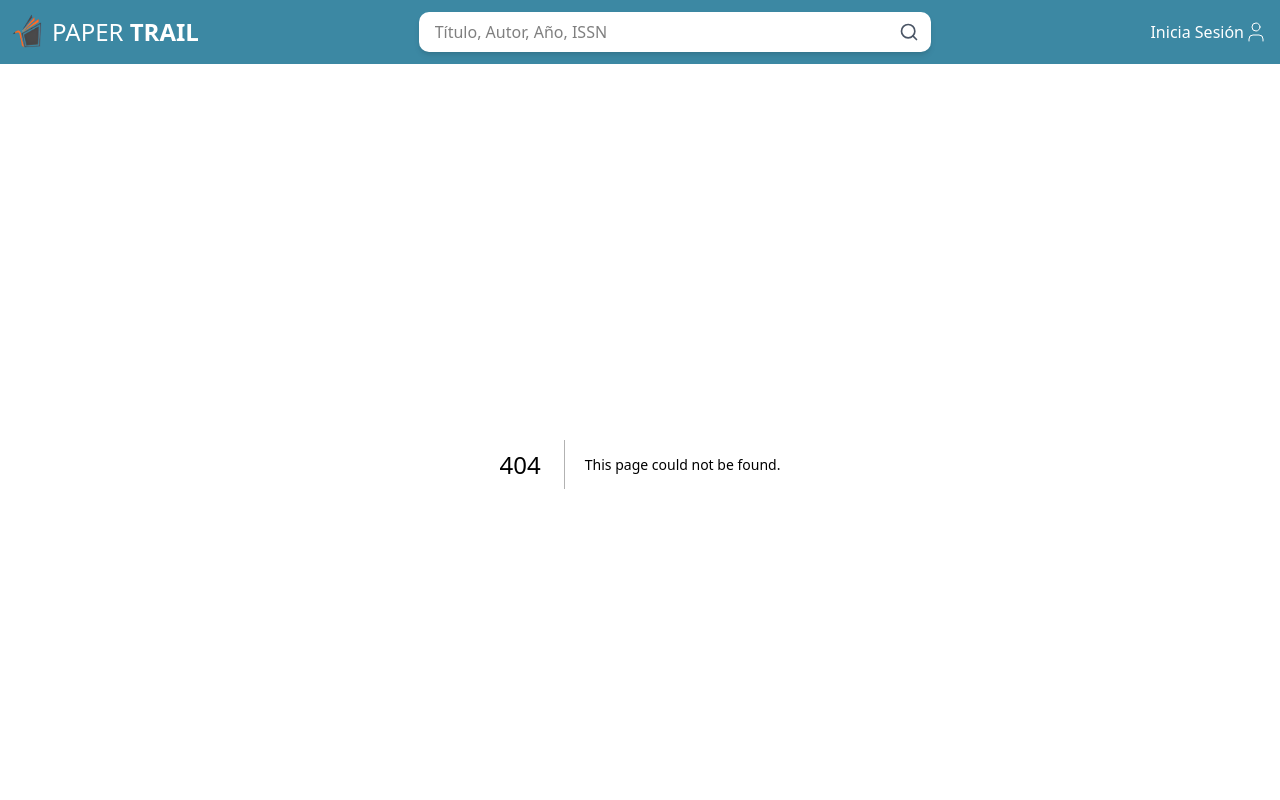
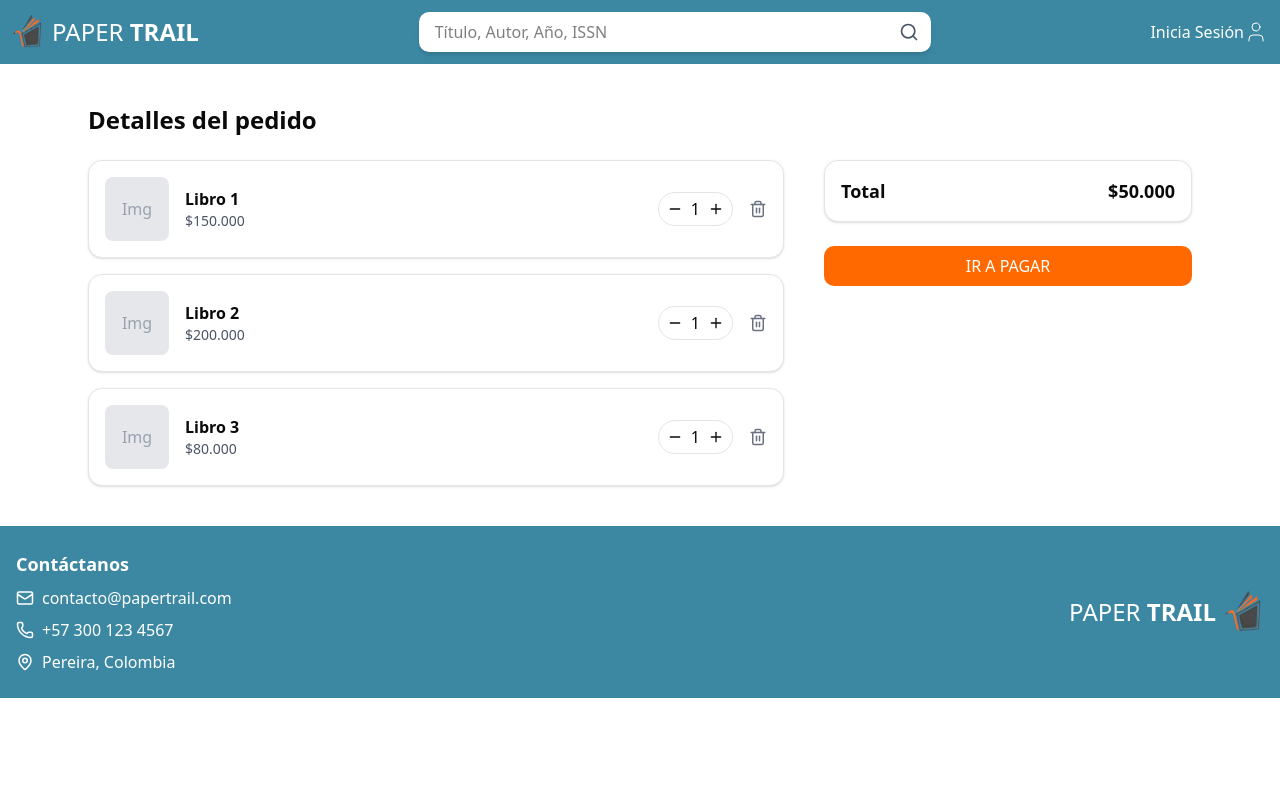
Before and after one commit to sofia0281/PaperTrailV2, a Next.js app in the folder frontend/: page /routes/previewshoppingcart in a window 1280 px wide. Before the commit this address had no page. Shown: the top 800 px of the page. Built offline with nearby package versions, Linux system fonts and the light colour scheme.

Commit message:
Preview Shopping cart

```diff
--- /dev/null
+++ b/frontend/app/routes/previewshoppingcart/page.tsx
@@ -0,0 +1,8 @@
+import PreviewShoppingCart  from "@/components/compras/previewshoppingcart";
+
+
+export default function Page(){
+    return(
+        <PreviewShoppingCart />
+    )
+}
--- /dev/null
+++ b/frontend/components/compras/previewshoppingcart.tsx
@@ -0,0 +1,31 @@
+'use client';
+import CardPreviewShoppingCart from "../ui/cardpreviewshoppingcart";
+
+const PreviewShoppingCart = () => {
+  return (
+    <div className="max-w-6xl mx-auto px-6 py-10 flex flex-col md:flex-row gap-10">
+      {/* Div 1: Productos */}
+      <div className="flex-1">
+        <h2 className="text-2xl font-bold mb-6">Detalles del pedido</h2>
+        <CardPreviewShoppingCart/>
+      </div>
+
+      {/* Div 2: Total y botón */}
+      <div className="w-full md:w-1/3 flex flex-col justify-between h-full space-y-6">
+        <div className="mt-14 border rounded-xl p-4 bg-white shadow-sm flex justify-between items-center font-semibold text-lg">
+            <span>Total</span>
+            <span>$50.000</span>
+        </div>
+
+        <div className="mt-auto">
+            <button className="cursor-pointer bg-orange-500 hover:bg-green-500 text-white w-full py-2 rounded-lg font-medium">
+            IR A PAGAR
+            </button>
+        </div>
+     </div>
+
+    </div>
+  );
+};
+
+export default PreviewShoppingCart;
--- /dev/null
+++ b/frontend/components/ui/cardpreviewshoppingcart.tsx
@@ -0,0 +1,82 @@
+"use client"
+import { useState } from 'react';
+import { Minus, Plus, Trash2 } from 'lucide-react';
+
+type Product = {
+  id: number;
+  name: string;
+  price: number;
+  quantity: number;
+};
+
+const initialProducts: Product[] = [
+  { id: 1, name: 'Libro 1', price: 150000, quantity: 1 },
+  { id: 2, name: 'Libro 2', price: 200000, quantity: 1 },
+  { id: 3, name: 'Libro 3', price: 80000, quantity: 1 },
+];
+
+const CardPreviewShoppingCart = ()=>{
+    const [products, setProducts] = useState<Product[]>(initialProducts);
+
+    const handleQuantity = (id: number, change: number) => {
+      setProducts((prev) =>
+        prev.map((product) =>
+          product.id === id
+            ? {
+                ...product,
+                quantity: Math.max(1, product.quantity + change),
+              }
+            : product
+        )
+      );
+    };
+
+    const handleRemove = (id: number) => {
+      setProducts((prev) => prev.filter((product) => product.id !== id));
+    };
+
+    const total = products.reduce((sum, p) => sum + p.price * p.quantity, 0);
+
+    return(
+        <div className="space-y-4">
+        {products.map((product) => (
+          <div
+            key={product.id}
+            className="flex items-center justify-between border rounded-xl p-4 bg-white shadow-sm"
+          >
+            <div className="flex items-center space-x-4">
+              <div className="w-16 h-16 bg-gray-200 rounded-md flex items-center justify-center text-gray-400">
+                Img
+              </div>
+              <div>
+                <p className="font-semibold">{product.name}</p>
+                <p className="text-sm text-gray-600">
+                  ${product.price.toLocaleString('es-CO')}
+                </p>
+              </div>
+            </div>
+            <div className="flex items-center space-x-4">
+              <div className="flex items-center border rounded-full px-2 py-1 space-x-2">
+                <button onClick={() => handleQuantity(product.id, -1)}
+                    className='cursor-pointer hover:text-orange-500'>
+                  <Minus size={16} />
+                </button>
+                <span>{product.quantity}</span>
+                <button onClick={() => handleQuantity(product.id, 1)}
+                    className='cursor-pointer hover:text-orange-500'>
+                  <Plus size={16}
+                  />
+                </button>
+              </div>
+              <button onClick={() => handleRemove(product.id)} className="cursor-pointer text-gray-500 hover:text-red-500">
+                <Trash2 size={18} />
+              </button>
+            </div>
+          </div>
+        ))}
+      </div>
+    )
+
+}
+
+export default CardPreviewShoppingCart;
```
